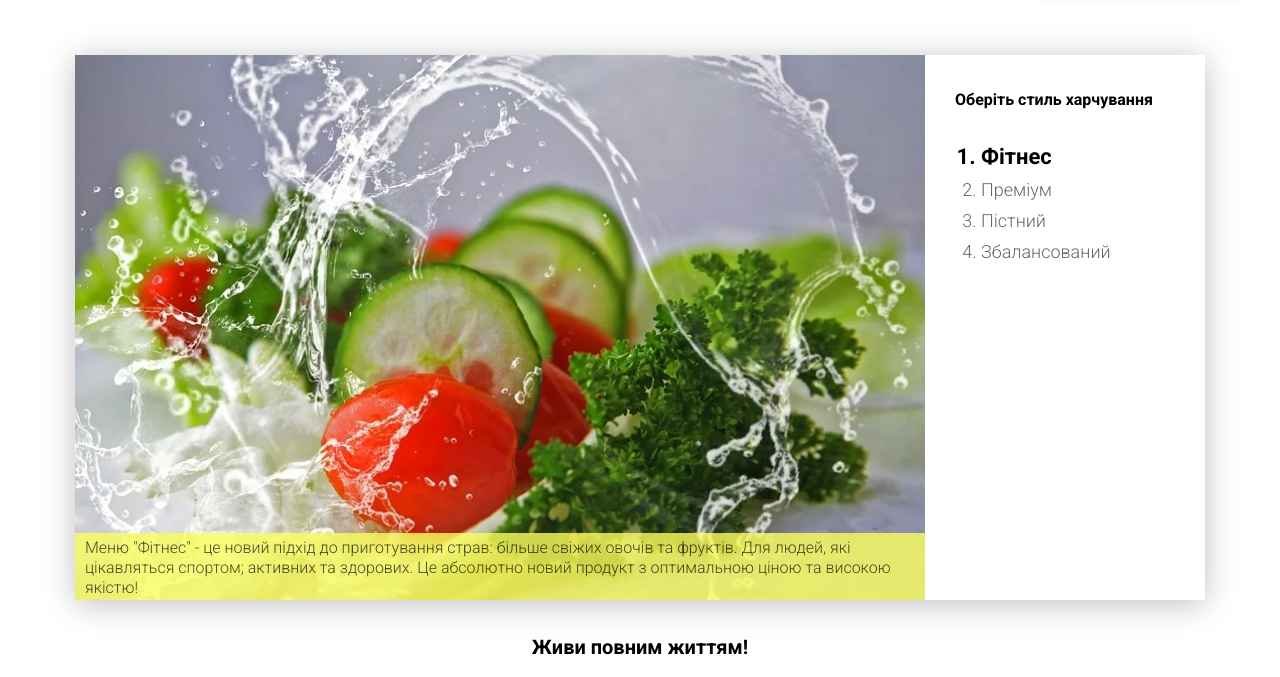
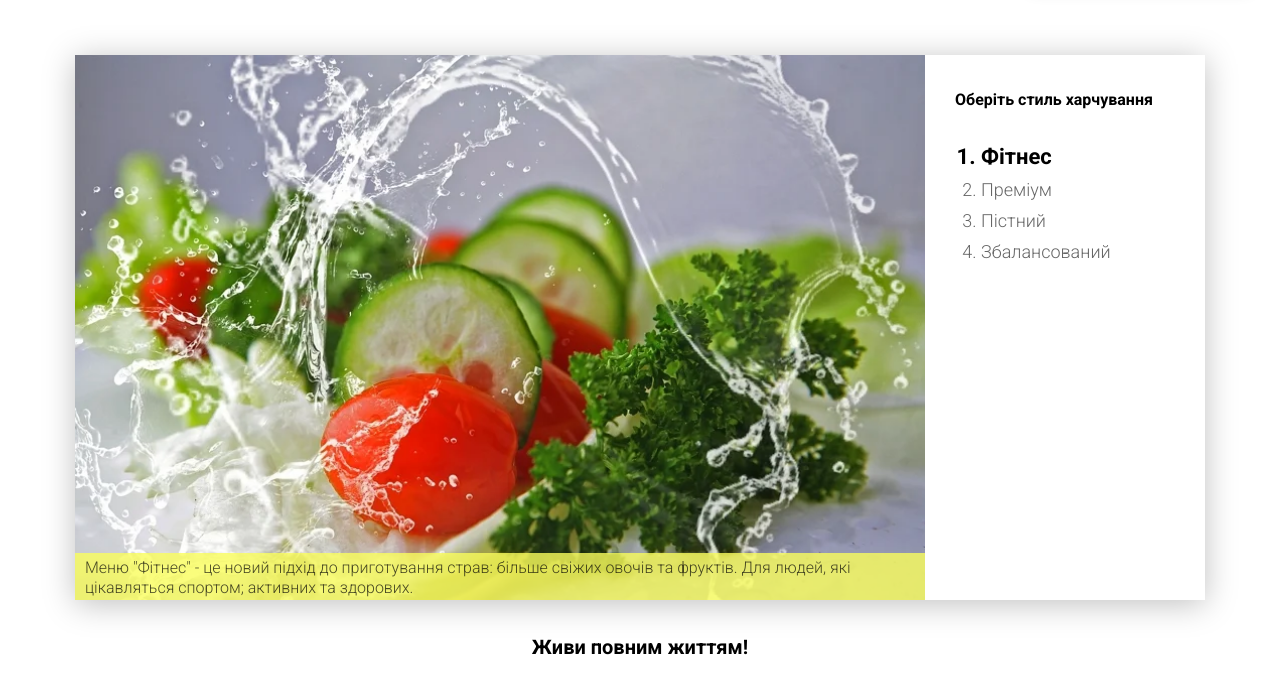
Before and after one commit to Mmilenius/project_food, a plain HTML site: page index.html in a window 1280 px wide. Shown: the part 123-800 px from the top of the page. Drawn offline with Linux system fonts and the light colour scheme; no server answers.

```diff
--- a/index.html
+++ b/index.html
@@ -42,8 +42,7 @@
             <div class="tabcontent__descr">
               Меню "Фітнес" - це новий підхід до приготування страв: більше
               свіжих овочів та фруктів. Для людей, які цікавляться спортом;
-              активних та здорових. Це абсолютно новий продукт з оптимальною
-              ціною та високою якістю!
+              активних та здорових.
             </div>
           </div>
           <div class="tabcontent">
```
Also changed, not shown: img/slider/webp/photo_2025-03-18_21-07-50.jpg (added).
